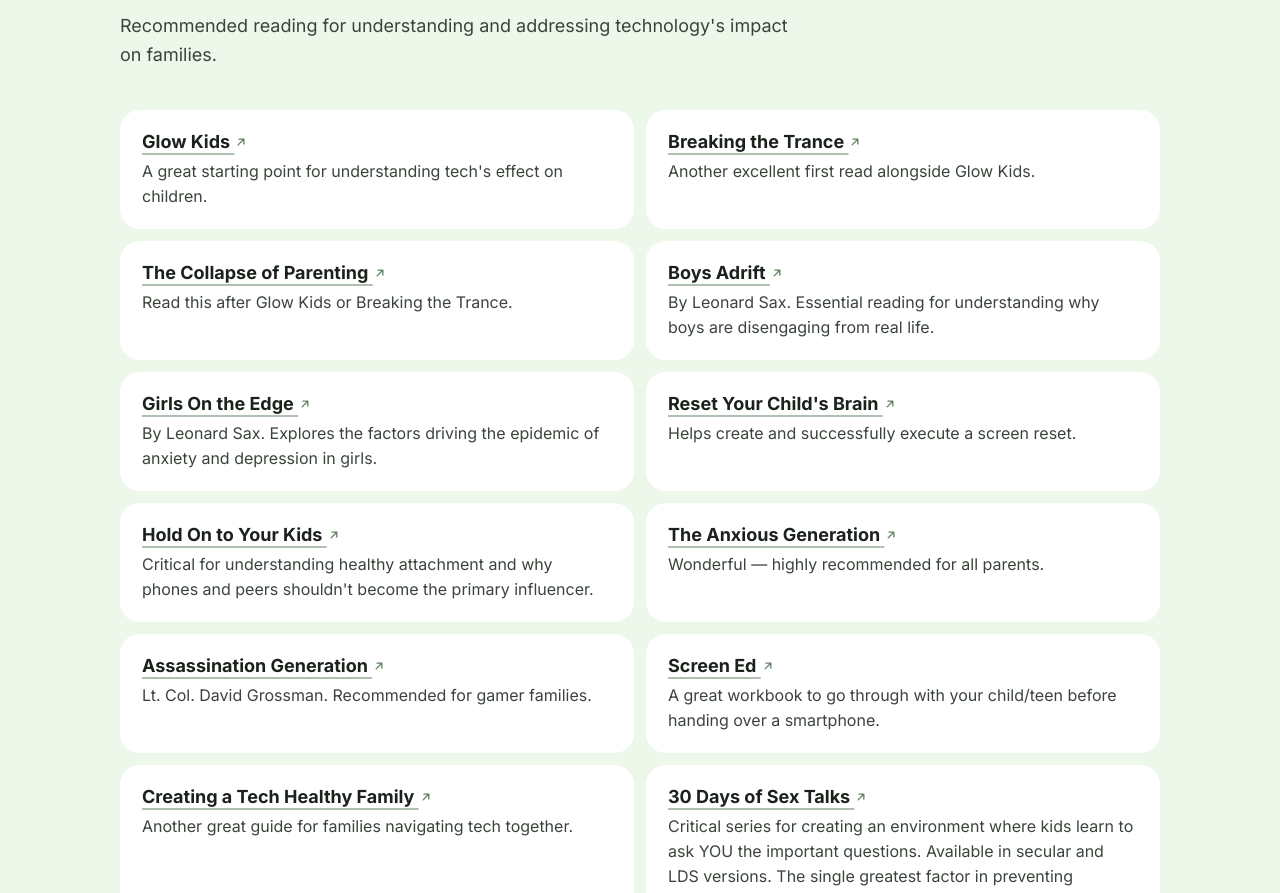
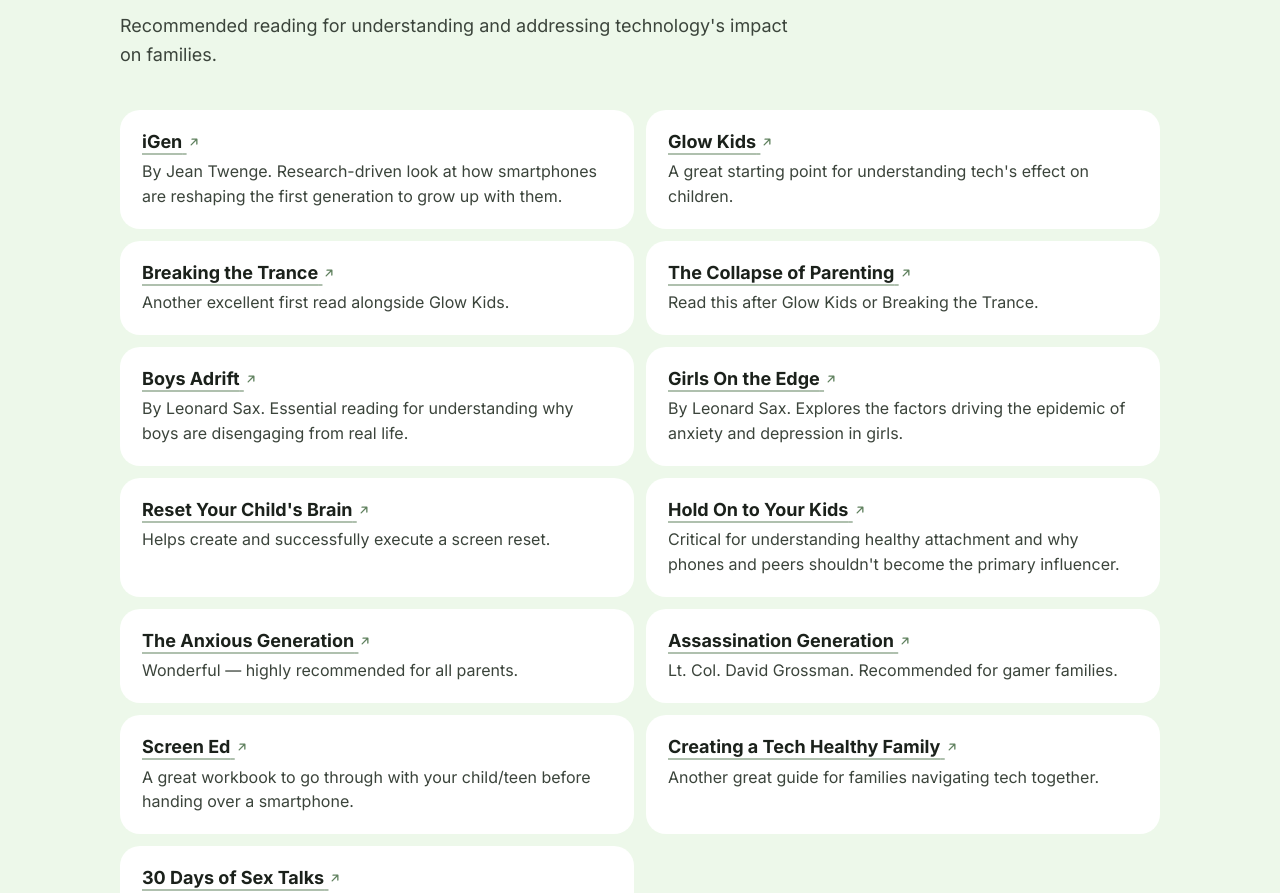
Before and after one commit to lukeludlow/healthy-tech-values, a React (Vite) app: page /resources in a window 1280 px wide. Shown: the part 5920-6813 px from the top of the page. Built offline with nearby package versions, Linux system fonts and the light colour scheme.

Commit message:
add iGen to top of book list

```diff
--- a/src/pages/resources/ResourcesPage.tsx
+++ b/src/pages/resources/ResourcesPage.tsx
@@ -249,6 +249,11 @@ const articles = [
 ];
 
 const books = [
+    {
+        title: "iGen",
+        url: "https://www.amazon.com/dp/1501151983",
+        note: "By Jean Twenge. Research-driven look at how smartphones are reshaping the first generation to grow up with them.",
+    },
     {
         title: "Glow Kids",
         url: "https://a.co/d/9ypyvp7",
```
